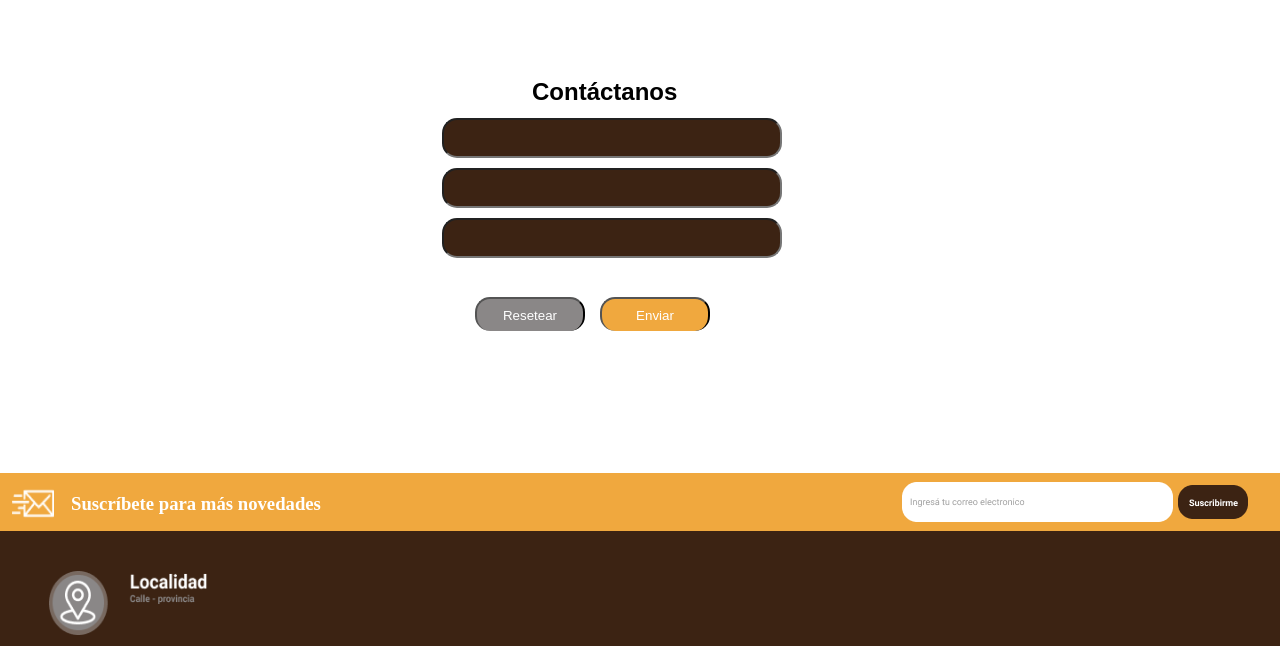
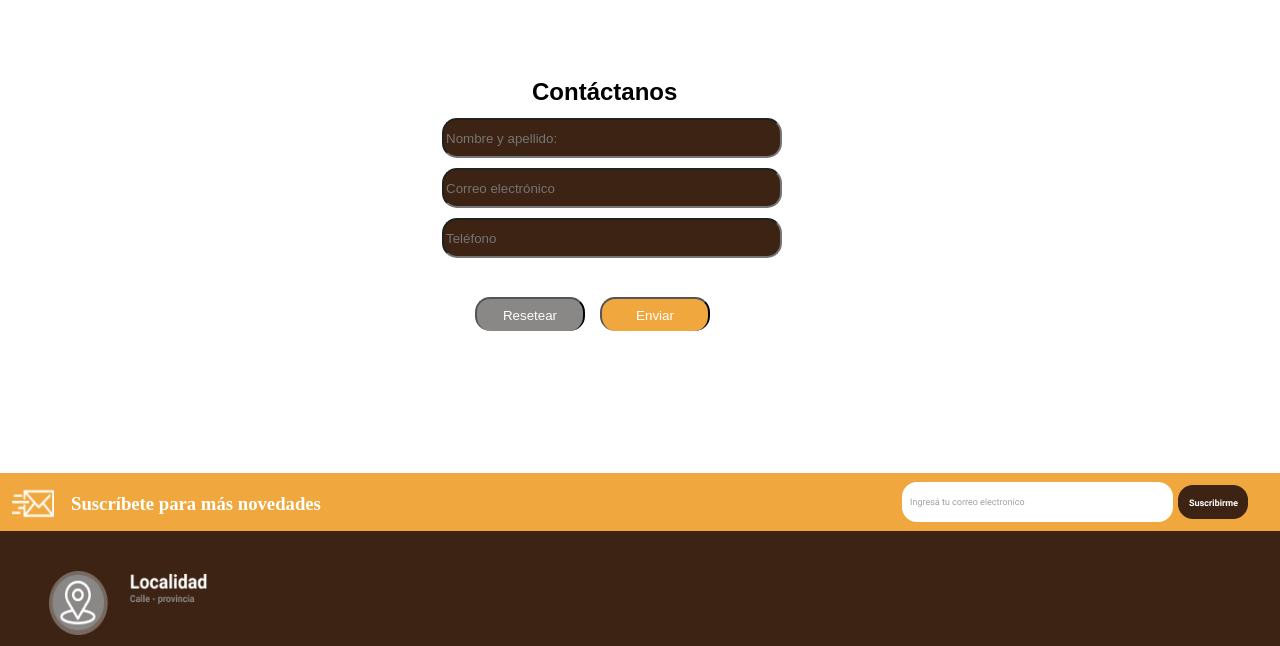
Before and after one commit to MariaCavallo/FrontEnd1, a plain HTML site: page Clase6/petshop.html in a window 1280 px wide. Shown: the part 1069-1715 px from the top of the page. Drawn offline with Linux system fonts and the light colour scheme.

Commit message:
arreglando lo terminado

```diff
--- a/Clase6/css/petshop.css
+++ b/Clase6/css/petshop.css
@@ -279,6 +279,7 @@ form input{
     position: absolute;
     align-items: center;
     background-color: #3C2313;
+    color: white;
     border-radius: 15px;
     width: 340px;
     height: 40px;
--- a/Clase6/petshop.html
+++ b/Clase6/petshop.html
@@ -60,14 +60,14 @@
         <section class="contactos">
             <h2>Contáctanos</h2>
                     <form action="/registro" method="POST">
-                            <!-- <label class="label-nombr" for="nombre">Nombre y apellido:</label> -->
-                            <input class="nombre" type="text" name="nombreUsuario" id="nombre">
+                            <label for="nombre"></label>
+                            <input class="nombre" type="text" name="nombreUsuario" id="nombre" placeholder="Nombre y apellido:">
 
-                            <!-- <label class="label-email" for="email">Correo electrónico:</label> -->
-                            <input class="email" type="email" name="emailUsuario" id="email">
+                            <label for="email"></label>
+                            <input class="email" type="email" name="emailUsuario" id="email" placeholder="Correo electrónico">
 
-                            <!-- <label class="label-tel" for="telefono">Teléfono:</label> -->
-                            <input class="tel" type="tel" name="telefonoUsuario" id="tel">
+                            <label for="telefono"></label>
+                            <input class="tel" type="tel" name="telefonoUsuario" id="telefono" placeholder="Teléfono">
 
                             <button class="submit" type="submit">Enviar</button>
                             <button class="reset" type="reset">Resetear</button>
```
